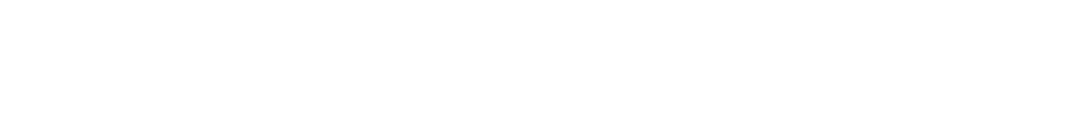
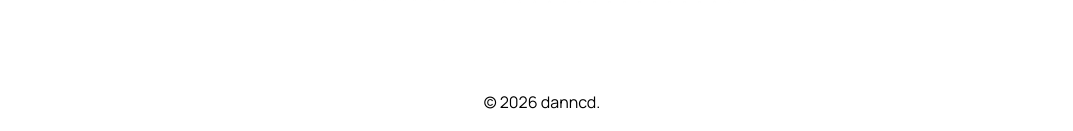
Before and after one commit to danncd/qc-schedules, a Next.js app in the folder frontend/: page / in a window 1280 px wide. Shown: the part 730-861 px from the top of the page, without its empty margins (98-1171 px from the left). Before the commit the page ends 800 px from the top, so only its background shows below. Built offline with nearby package versions, Linux system fonts and the light colour scheme.

Commit message:
added footer, analytics

```diff
--- a/frontend/package.json
+++ b/frontend/package.json
@@ -12,6 +12,7 @@
     "@supabase/ssr": "^0.10.3",
     "@supabase/supabase-js": "^2.105.4",
     "@tabler/icons-react": "^3.44.0",
+    "@vercel/analytics": "^2.0.1",
     "next": "16.2.6",
     "react": "19.2.4",
     "react-dom": "19.2.4"
--- /dev/null
+++ b/frontend/src/_components/layout/Footer.tsx
@@ -0,0 +1,10 @@
+import { manrope } from "@/_lib/fonts";
+
+export default function Footer() {
+
+    const currentYear = new Date().getFullYear();
+
+    return (
+        <footer className={`${manrope.className} pointer-events-none flex items-center justify-center w-full h-16`}>© {currentYear} danncd.</footer>
+    )
+}
--- a/frontend/src/app/layout.tsx
+++ b/frontend/src/app/layout.tsx
@@ -2,6 +2,8 @@ import type { Metadata } from "next";
 import { Roboto } from "next/font/google";
 import "./globals.css";
 import Header from "@/_components/layout/Header";
+import { Analytics } from "@vercel/analytics/next";
+import Footer from "@/_components/layout/Footer";
 
 const roboto = Roboto({
 	subsets: ["latin"],
@@ -48,6 +50,8 @@ export default function RootLayout({
                 <div className="max-w-255 w-full mx-auto">
                     <Header/>
 					{children}
+					<Footer/>
+					<Analytics />
                 </div>
             </body>
 		</html>
```
Also changed, not shown: 1 other file (tests, documents, lock files or other folders).
